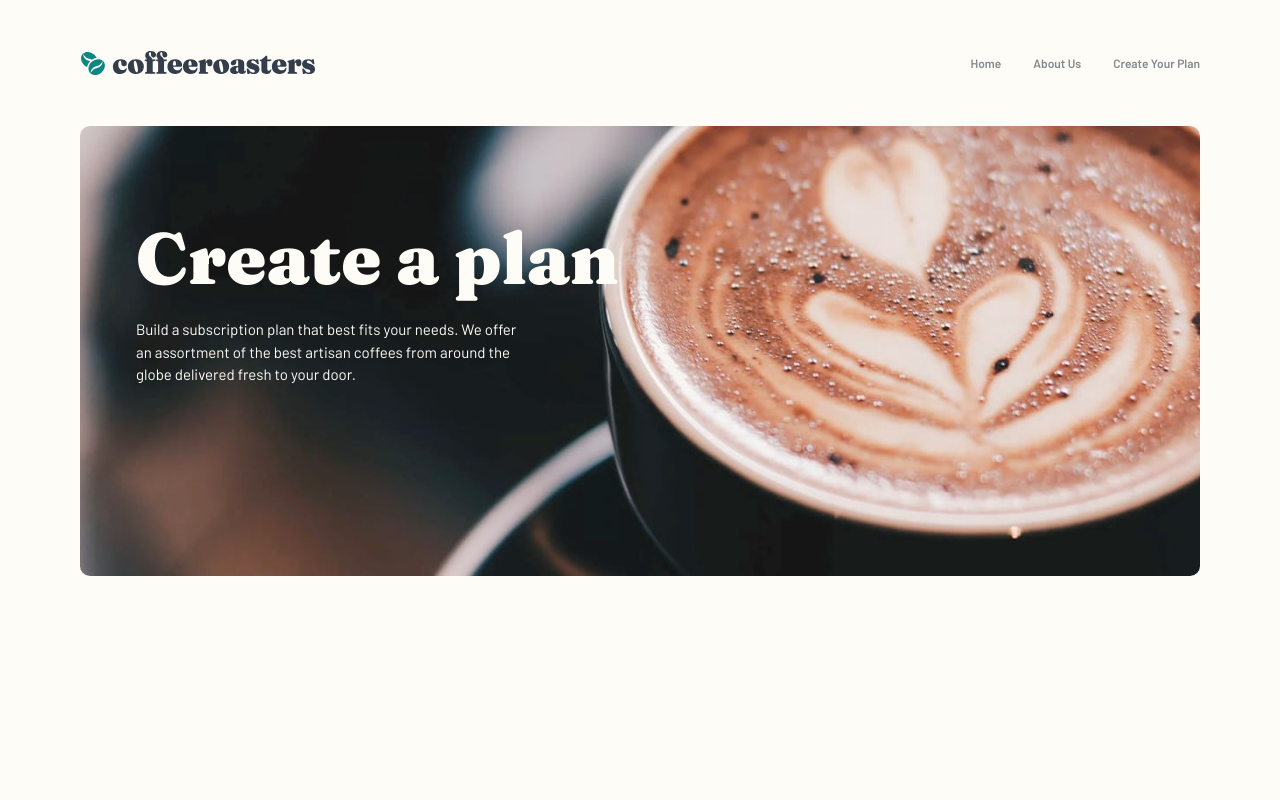
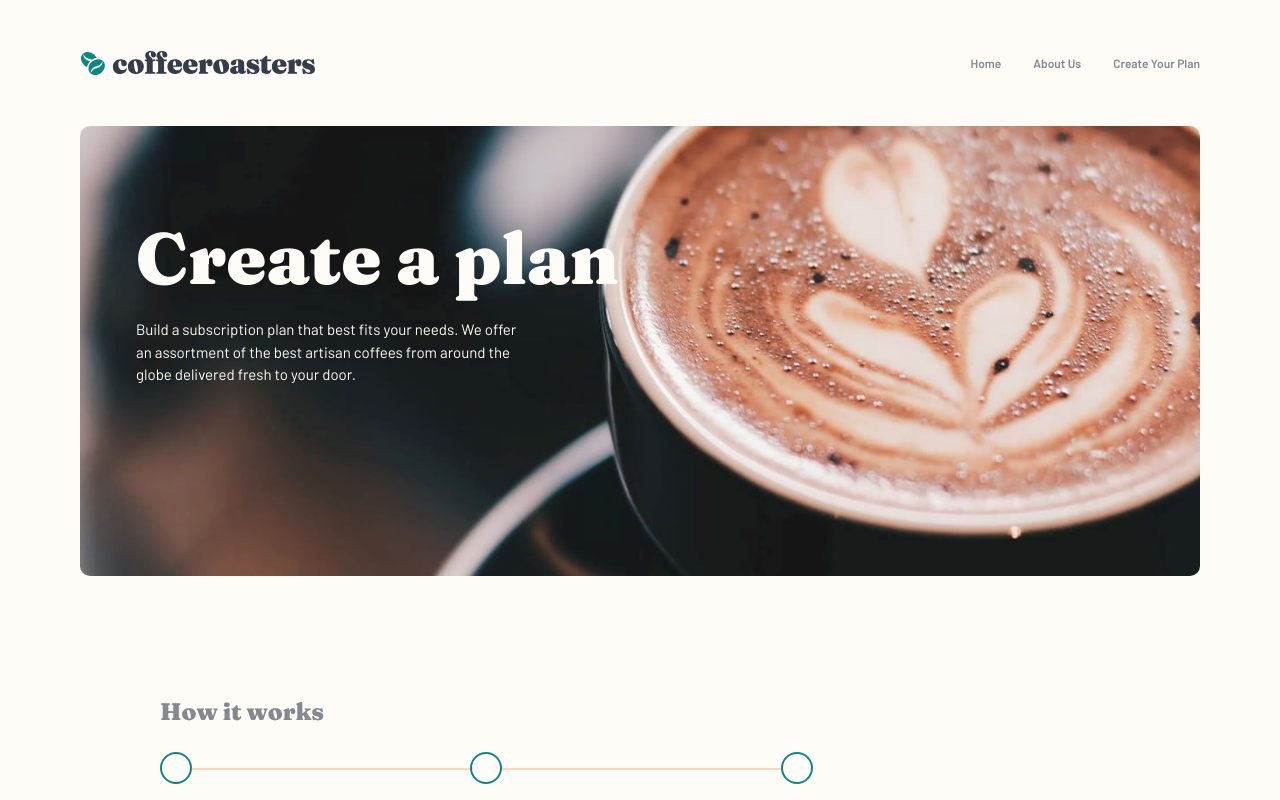
Before and after one commit to zyadfallatah/frontend-mentor-challenge-10, a React (Vite) app: page /create-your-plan in a window 1280 px wide. Shown: the top 800 px of the page. Built offline with nearby package versions, Linux system fonts and the light colour scheme.

Commit message:
Steps file location changed

```diff
--- a/src/pages/Home/Steps.tsx
+++ b/src/components/Steps.tsx
@@ -1,5 +1,5 @@
-import Button from "../../components/Button";
-import HorizontalLine from "../../components/HorizontalLine";
+import Button from "./Button";
+import HorizontalLine from "./HorizontalLine";
 import Step from "./Step";
 
 const Steps = () => {
--- a/src/pages/Home/HomePage.tsx
+++ b/src/pages/Home/HomePage.tsx
@@ -1,7 +1,7 @@
 import Hero from "./Hero";
 import Collections from "./Collections";
 import Features from "./Features";
-import Steps from "./Steps";
+import Steps from "../../components/Steps";
 
 const HomePage = () => {
   return (
--- a/src/pages/create-your-plan/CreateYourPlanPage.tsx
+++ b/src/pages/create-your-plan/CreateYourPlanPage.tsx
@@ -1,8 +1,10 @@
+import Steps from "../../components/Steps";
 import Hero from "./Hero";
 
 const CreateYourPlanPage = () => {
   return <div>
     <Hero />
+    <Steps />
   </div>
 }
 
```
Also changed, not shown: src/components/Step.tsx (renamed from src/pages/Home/Step.tsx).
